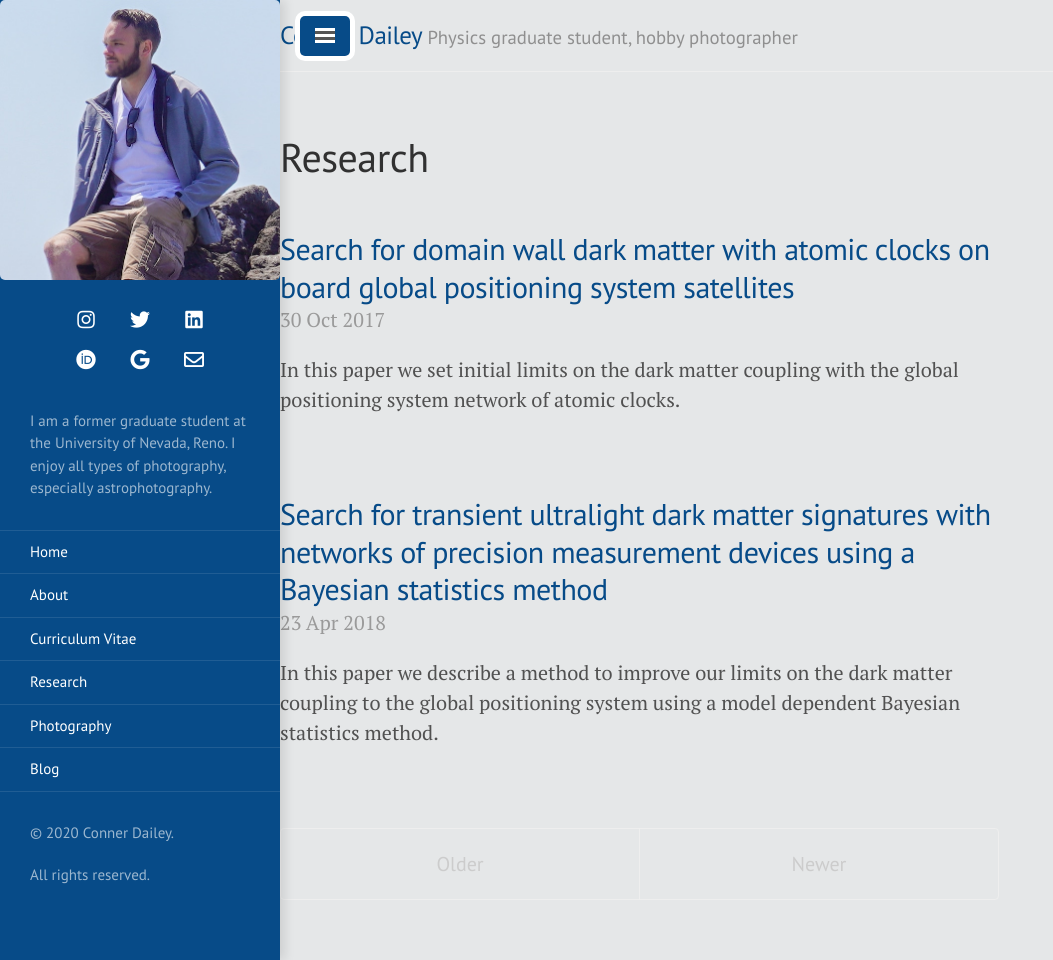
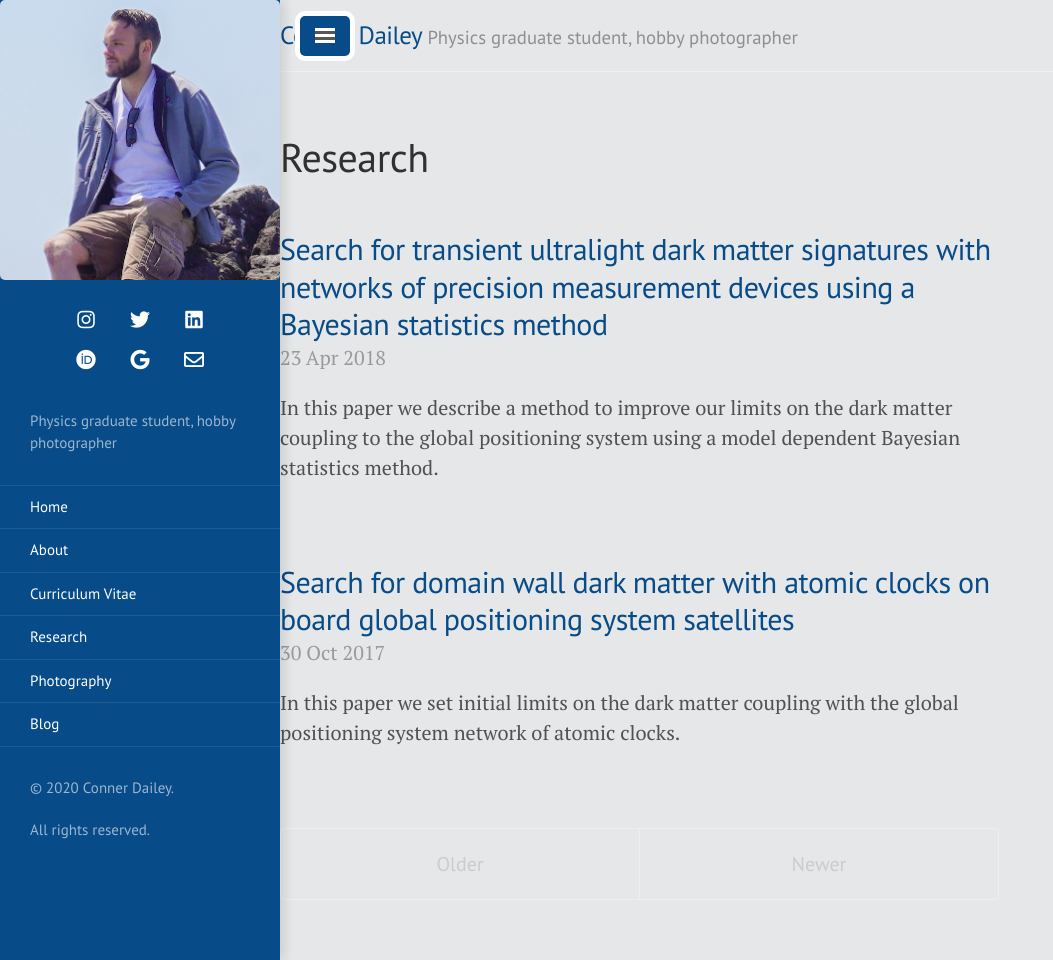
Before and after one commit to TakeTwiceDailey/TakeTwiceDailey.github.io, a Jekyll site: the page built from research/index.html, in a window 1280 px wide and 960 px high. Shown: the whole window, without its empty margins (0-1053 px from the left). Built offline with Jekyll 4.4.1, drawn with Linux system fonts in a browser that asks for light colours; nearby versions of some CDN libraries.

Commit message:
Changed research sorting

```diff
--- a/_config.yml
+++ b/_config.yml
@@ -11,7 +11,7 @@ relative_permalinks: false
 # Setup
 title:               Conner Dailey
 tagline:             'Physics graduate student, hobby photographer'
-description:         'I am a former graduate student at the University of Nevada, Reno. I enjoy all types of photography, especially astrophotography.'
+description:         'Physics graduate student, hobby photographer'
 url:                 https://taketwicedailey.github.io
 baseurl:             ''
 paginate:            5
--- a/research/index.html
+++ b/research/index.html
@@ -6,7 +6,7 @@ title: Research
 <h1 style="padding-bottom:1cm">Research</h1>
 
 <div class="posts">
-  {% for research_post in site.research %}
+  {% for research_post in site.research reversed%}
   <div class="post">
     <h2 class="post-title">
       <a href="{{ site.baseurl }}{{ research_post.url }}">
```
